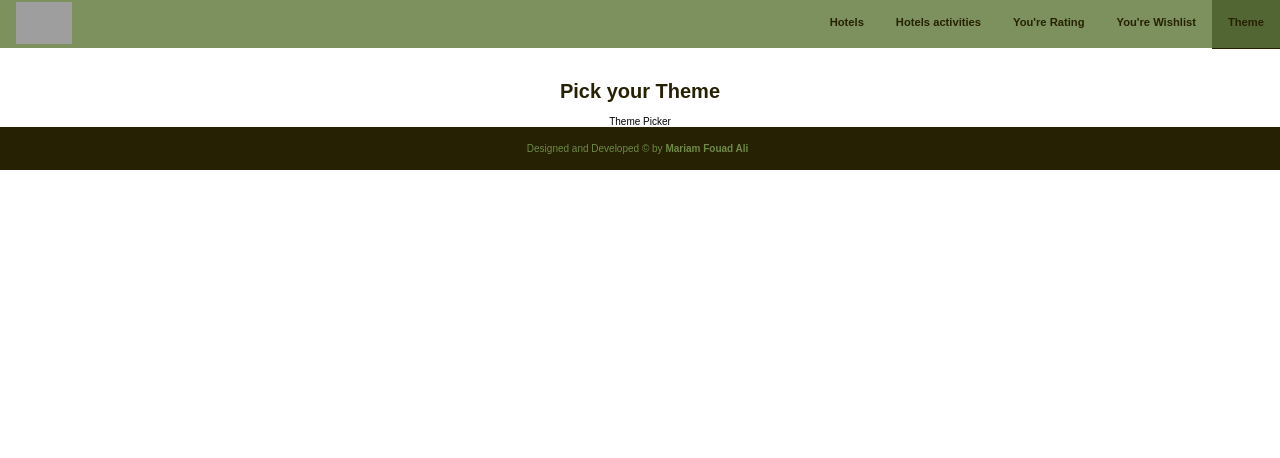
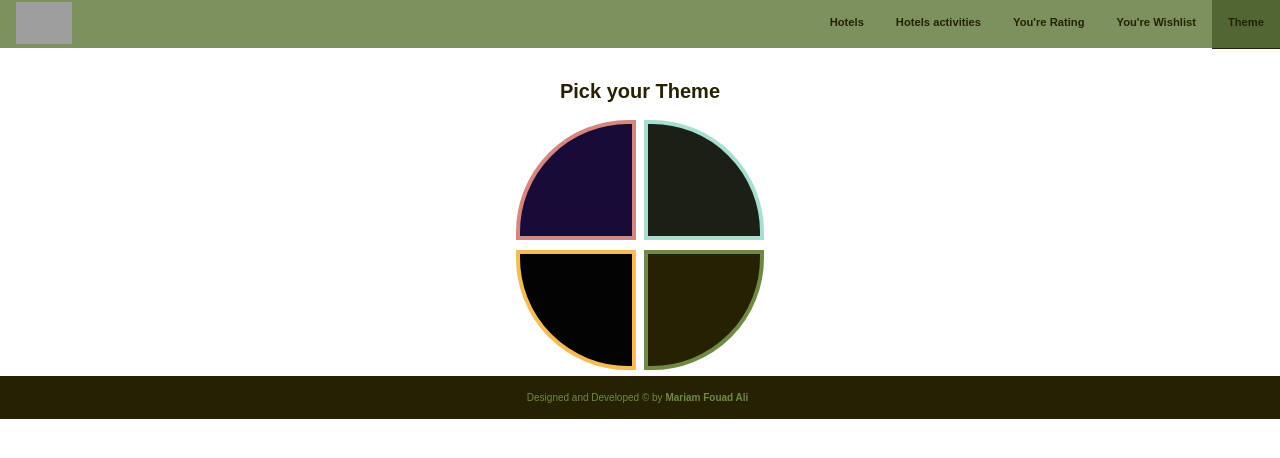
Before and after one commit to mariam-fouad/hotbird, a React (Create React App) app: page /Theme in a window 1280 px wide. Shown: the top 458 px of the page. Built offline with nearby package versions, Linux system fonts and the light colour scheme; grey boxes are pictures that could not be loaded; a web font is replaced by a local one.

Commit message:
add the themes color

```diff
--- a/src/components/UI-components/themePicker/themePicker.js
+++ b/src/components/UI-components/themePicker/themePicker.js
@@ -3,16 +3,60 @@ import styled from 'styled-components';
 import {connect} from 'react-redux';
 
 const themePicker = (props)=>{
+
+    const TopLeftQ = styled.div`
+        width: 7rem;
+        height: 7rem;
+        background: ${props.themeColors[0].colorPrimary};
+        border-radius: 7rem 0 0 0;
+        display: inline-block;
+        margin: 0.25rem;
+        border: 0.3rem solid ${props.themeColors[0].colorSecondary};
+    `;
+    const TopRightQ = styled.div`
+        width: 7rem;
+        height: 7rem;
+        background: ${props.themeColors[1].colorPrimary};
+        border-radius: 0 7rem 0 0;
+        display: inline-block;
+        margin: 0.25rem;
+        border: 0.3rem solid ${props.themeColors[1].colorSecondary};
+    `;
+    const BottomLeftQ = styled.div`
+        width: 7rem;
+        height: 7rem;
+        background: ${props.themeColors[2].colorPrimary};
+        border-radius: 0 0 0 7rem;
+        display: inline-block;
+        margin: 0.25rem;
+        border: 0.3rem solid ${props.themeColors[2].colorSecondary};
+    `;
+    const BottomRightQ = styled.div`
+        width: 7rem;
+        height: 7rem;
+        background: ${props.themeColors[3].colorPrimary};
+        border-radius: 0 0 7rem 0;
+        display: inline-block;
+        margin: 0.25rem;
+        border: 0.3rem solid ${props.themeColors[3].colorSecondary};
+    `;
     return (
         <div>
-            Theme Picker
+            <div>
+                <TopLeftQ/>
+                <TopRightQ/>
+            </div>
+            <div>
+                <BottomLeftQ/>
+                <BottomRightQ/>
+            </div>
         </div>
     );
 }
 
 const mapStateToProps = state=>{
     return {
-        themeColors: state.themeReducer.themes[state.themeReducer.selectedTheme],
+        themeColors: state.themeReducer.themes,
     }
   }
 export default connect(mapStateToProps)(themePicker);
```
